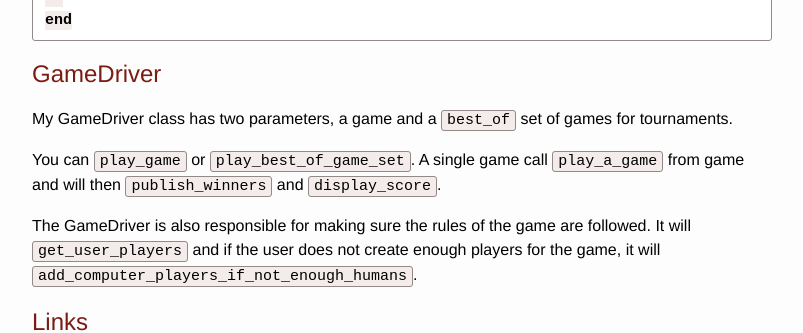
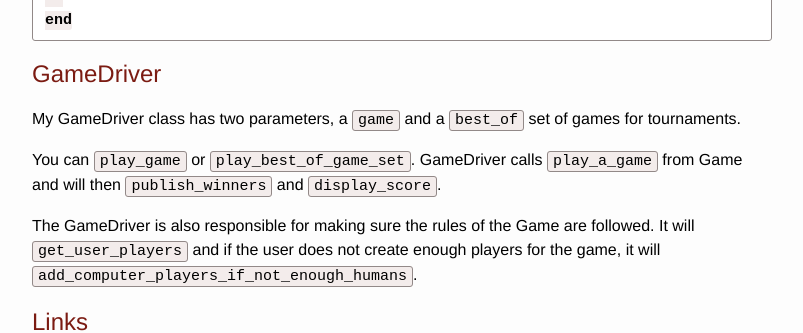
Before and after one commit to Gmfholley/Gmfholley, a Jekyll site: the page built from _posts/2015-06-05-paper-rock-scissors.markdown, in a window 1280 px wide and 900 px high, scrolled down 3785 px. Shown: the part 283-616 px from the top of the window, without its empty margins (238-1041 px from the left). Built offline with Jekyll 4.4.1, drawn with Linux system fonts in a browser that asks for light colours; Markdown is read by kramdown in place of the engine named in the settings.

Commit message:
Corrects typo

````diff
--- a/_posts/2015-06-05-paper-rock-scissors.markdown
+++ b/_posts/2015-06-05-paper-rock-scissors.markdown
@@ -176,11 +176,11 @@ end
 ```
 
 #GameDriver
-My GameDriver class has two parameters, a game and a `best_of` set of games for tournaments.
+My GameDriver class has two parameters, a `game` and a `best_of` set of games for tournaments.
 
-You can `play_game` or `play_best_of_game_set`.  A single game call `play_a_game` from game and will then `publish_winners` and `display_score`.
+You can `play_game` or `play_best_of_game_set`.  GameDriver calls `play_a_game` from Game and will then `publish_winners` and `display_score`.
 
-The GameDriver is also responsible for making sure the rules of the game are followed.  It will `get_user_players` and if the user does not create enough players for the game, it will `add_computer_players_if_not_enough_humans`.
+The GameDriver is also responsible for making sure the rules of the Game are followed.  It will `get_user_players` and if the user does not create enough players for the game, it will `add_computer_players_if_not_enough_humans`.
 
 #Links
 [Here](https://gist.github.com/Gmfholley/ab195a42aeaa156dc77b) is my complete code with app.rb driver file.
````
